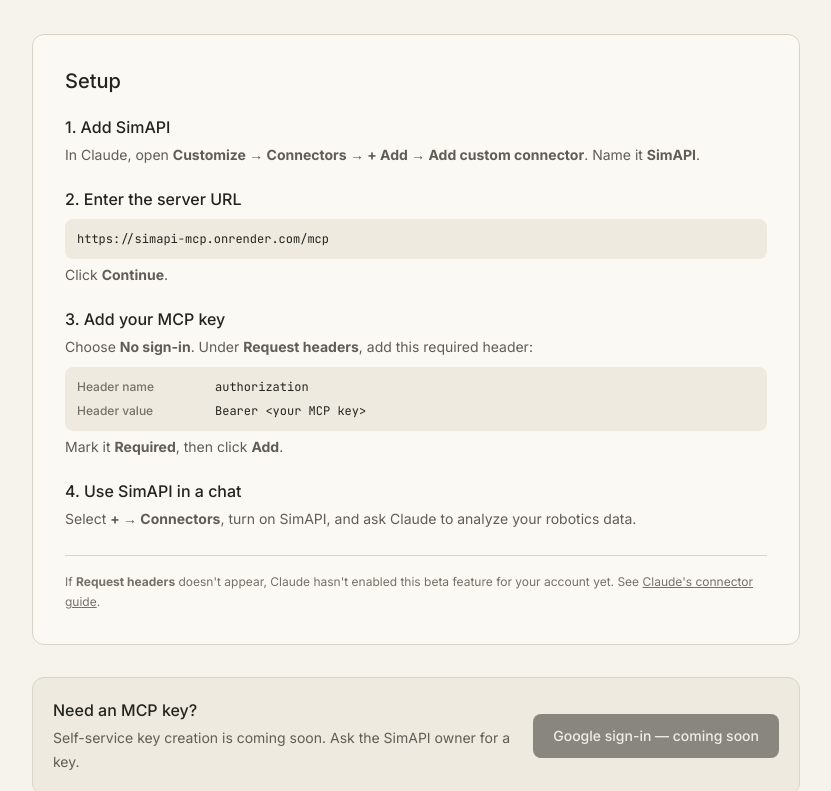
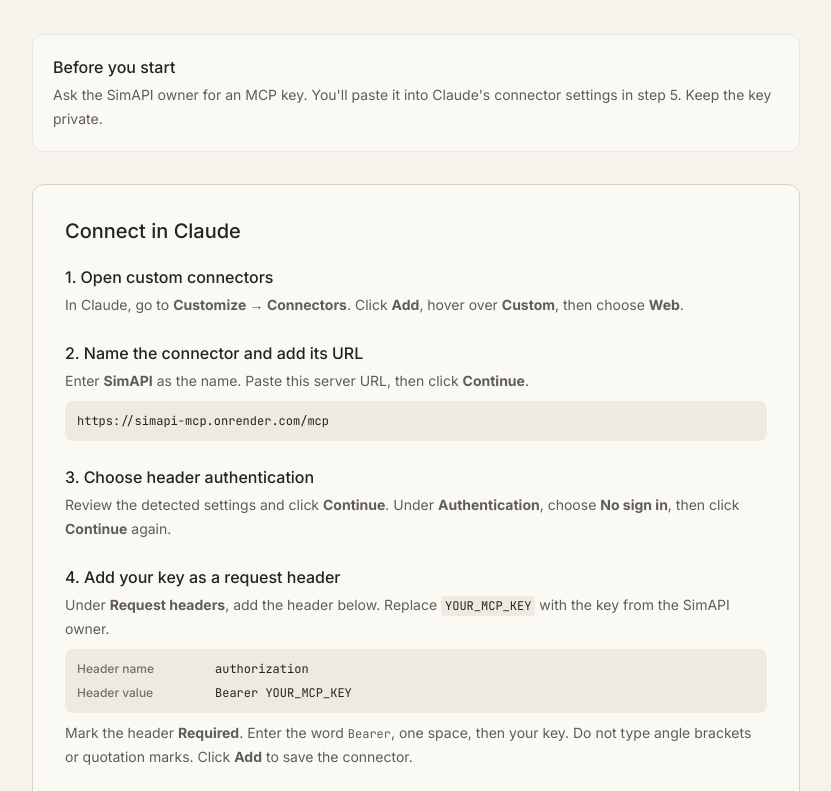
Before and after one commit to TaxCollector23/simAPI, a Next.js app in the folder web/: page /connect/claude in a window 1280 px wide. Shown: the part 329-1120 px from the top of the page, without its empty margins (224-1055 px from the left). Built offline with nearby package versions, Linux system fonts and the light colour scheme; no server answers.

Commit message:
Clarify Claude connector setup steps

```diff
--- a/web/components/claude-setup.tsx
+++ b/web/components/claude-setup.tsx
@@ -19,58 +19,70 @@ export function ClaudeSetup() {
           Connect SimAPI to Claude
         </h1>
         <p className="mt-3 text-base leading-7 text-[var(--ink-secondary)]">
-          Add the remote MCP server to give Claude SimAPI&apos;s robotics validation tools.
+          Connect Claude to SimAPI&apos;s robotics checks with a remote MCP connector.
         </p>
       </header>
 
+      <aside className="rounded-xl border border-[var(--amber)]/30 bg-[var(--paper-raised)] p-5" aria-labelledby="before-you-start">
+        <h2 id="before-you-start" className="font-medium text-[var(--ink)]">Before you start</h2>
+        <p className="mt-1 text-sm leading-6 text-[var(--ink-secondary)]">
+          Ask the SimAPI owner for an MCP key. You&apos;ll paste it into Claude&apos;s connector settings in step 5. Keep the key private.
+        </p>
+      </aside>
+
       <section className="rounded-xl border border-[var(--line)] bg-[var(--paper-raised)] p-6 sm:p-8" aria-labelledby="steps-heading">
-        <h2 id="steps-heading" className="text-xl font-medium text-[var(--ink)]">Setup</h2>
-        <ol className="mt-5 space-y-5">
+        <h2 id="steps-heading" className="text-xl font-medium text-[var(--ink)]">Connect in Claude</h2>
+        <ol className="mt-5 space-y-6">
           <li>
-            <p className="font-medium text-[var(--ink)]">1. Add SimAPI</p>
+            <p className="font-medium text-[var(--ink)]">1. Open custom connectors</p>
             <p className="mt-1 text-sm leading-6 text-[var(--ink-secondary)]">
-              In Claude, open <strong>Customize → Connectors → + Add → Add custom connector</strong>. Name it <strong>SimAPI</strong>.
+              In Claude, go to <strong>Customize → Connectors</strong>. Click <strong>Add</strong>, hover over <strong>Custom</strong>, then choose <strong>Web</strong>.
             </p>
           </li>
           <li className="min-w-0">
-            <p className="font-medium text-[var(--ink)]">2. Enter the server URL</p>
+            <p className="font-medium text-[var(--ink)]">2. Name the connector and add its URL</p>
+            <p className="mt-1 text-sm leading-6 text-[var(--ink-secondary)]">Enter <strong>SimAPI</strong> as the name. Paste this server URL, then click <strong>Continue</strong>.</p>
             <code className="mt-2 block break-all rounded-lg bg-[#eeeae0] p-3 font-mono text-xs text-[var(--ink)]">{MCP_URL}</code>
-            <p className="mt-1 text-sm leading-6 text-[var(--ink-secondary)]">Click <strong>Continue</strong>.</p>
           </li>
           <li className="min-w-0">
-            <p className="font-medium text-[var(--ink)]">3. Add your MCP key</p>
+            <p className="font-medium text-[var(--ink)]">3. Choose header authentication</p>
             <p className="mt-1 text-sm leading-6 text-[var(--ink-secondary)]">
-              Choose <strong>No sign-in</strong>. Under <strong>Request headers</strong>, add this required header:
+              Review the detected settings and click <strong>Continue</strong>. Under <strong>Authentication</strong>, choose <strong>No sign in</strong>, then click <strong>Continue</strong> again.
+            </p>
+          </li>
+          <li className="min-w-0">
+            <p className="font-medium text-[var(--ink)]">4. Add your key as a request header</p>
+            <p className="mt-1 text-sm leading-6 text-[var(--ink-secondary)]">
+              Under <strong>Request headers</strong>, add the header below. Replace <code className="rounded bg-[#eeeae0] px-1 py-0.5 font-mono text-xs text-[var(--ink)]">YOUR_MCP_KEY</code> with the key from the SimAPI owner.
             </p>
             <div className="mt-2 grid gap-2 rounded-lg bg-[#eeeae0] p-3 text-xs sm:grid-cols-[130px_1fr]">
               <span className="font-medium text-[var(--ink-muted)]">Header name</span>
               <code className="break-all font-mono text-[var(--ink)]">authorization</code>
               <span className="font-medium text-[var(--ink-muted)]">Header value</span>
-              <code className="break-all font-mono text-[var(--ink)]">Bearer &lt;your MCP key&gt;</code>
+              <code className="break-all font-mono text-[var(--ink)]">Bearer YOUR_MCP_KEY</code>
             </div>
-            <p className="mt-1 text-sm leading-6 text-[var(--ink-secondary)]">Mark it <strong>Required</strong>, then click <strong>Add</strong>.</p>
+            <p className="mt-2 text-sm leading-6 text-[var(--ink-secondary)]">
+              Mark the header <strong>Required</strong>. Enter the word <code className="font-mono text-xs">Bearer</code>, one space, then your key. Do not type angle brackets or quotation marks. Click <strong>Add</strong> to save the connector.
+            </p>
           </li>
           <li>
-            <p className="font-medium text-[var(--ink)]">4. Use SimAPI in a chat</p>
+            <p className="font-medium text-[var(--ink)]">5. Turn it on in a chat</p>
             <p className="mt-1 text-sm leading-6 text-[var(--ink-secondary)]">
-              Select <strong>+ → Connectors</strong>, turn on SimAPI, and ask Claude to analyze your robotics data.
+              Start a Claude chat, open the <strong>+</strong> menu by the message box, choose <strong>Connectors</strong>, and turn on <strong>SimAPI</strong>. Then ask Claude to review your robotics data.
             </p>
           </li>
         </ol>
 
         <p className="mt-6 border-t border-[var(--line)] pt-4 text-xs leading-5 text-[var(--ink-muted)]">
-          If <strong>Request headers</strong> doesn&apos;t appear, Claude hasn&apos;t enabled this beta feature for your account yet. See <a className="underline hover:text-[var(--ink)]" href="https://claude.com/docs/connectors/custom/add-unlisted" target="_blank" rel="noreferrer">Claude&apos;s connector guide</a>.
+          If <strong>Request headers</strong> is missing, your Claude account may not have this feature yet. See <a className="underline hover:text-[var(--ink)]" href="https://support.claude.com/en/articles/11176164-use-connectors-to-extend-claude-s-capabilities" target="_blank" rel="noreferrer">Claude&apos;s current connector instructions</a>.
         </p>
       </section>
 
       <aside className="flex flex-col gap-3 rounded-xl border border-[var(--line)] bg-[var(--paper-soft)] p-5 sm:flex-row sm:items-center sm:justify-between" aria-labelledby="key-heading">
         <div>
-          <h2 id="key-heading" className="font-medium text-[var(--ink)]">Need an MCP key?</h2>
-          <p className="mt-1 text-sm leading-6 text-[var(--ink-secondary)]">Self-service key creation is coming soon. Ask the SimAPI owner for a key.</p>
+          <h2 id="key-heading" className="font-medium text-[var(--ink)]">Don&apos;t have a key yet?</h2>
+          <p className="mt-1 text-sm leading-6 text-[var(--ink-secondary)]">SimAPI does not offer self-service keys yet. Request an MCP key from the SimAPI owner before you start.</p>
         </div>
-        <button type="button" className="btn-primary shrink-0 cursor-not-allowed opacity-60" disabled>
-          Google sign-in — coming soon
-        </button>
       </aside>
 
       <Link href={CLAUDE_CONNECTORS_URL} target="_blank" className="inline-flex text-sm font-medium text-[var(--amber)] hover:underline">
```
